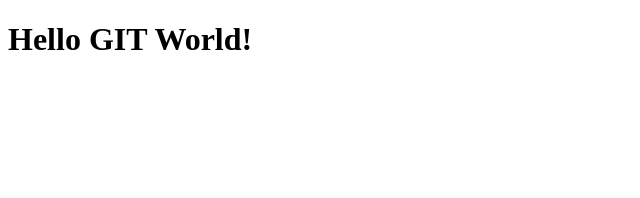
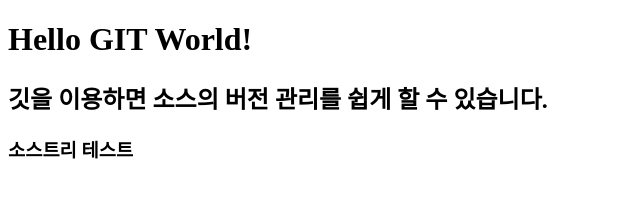
Before and after one commit to kcm1014/stdGit01, a plain HTML site: page index.html in a window 1280 px wide. Shown: the whole page, without its empty margins (0-640 px from the left). Drawn offline with Linux system fonts and the light colour scheme.

Commit message:
소스트리 테스트

```diff
--- a/index.html
+++ b/index.html
@@ -7,6 +7,7 @@
     </head>
     <bod>
         <h1>Hello GIT World!</h1>
-
+        <h2>깃을 이용하면 소스의 버전 관리를 쉽게 할 수 있습니다.</h2>
+        <h3>소스트리 테스트</h3>
     </bod>
 </html>
```
